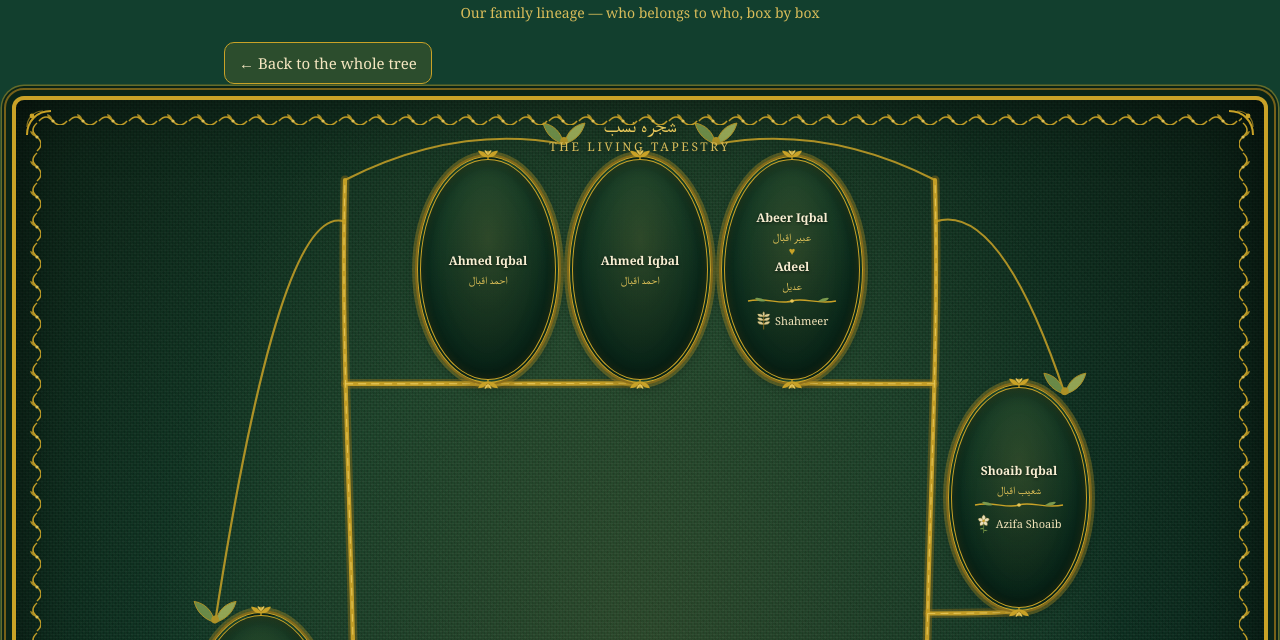
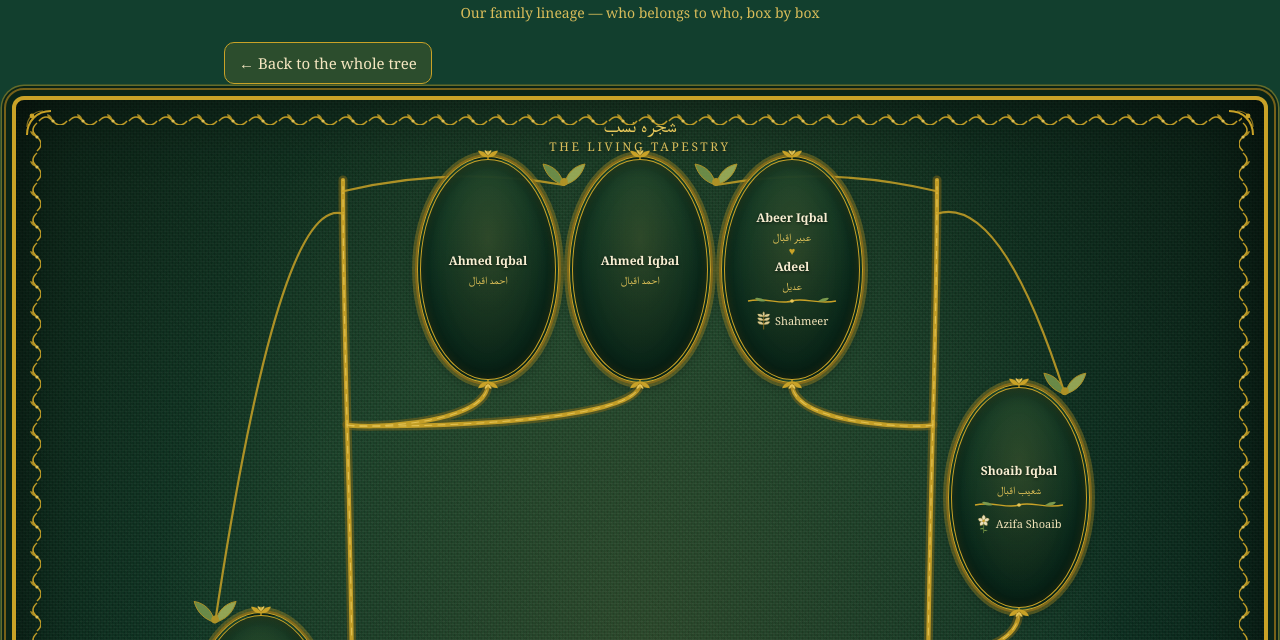
Before and after one commit to Humeraiqbal/shajra-e-nasb, a plain HTML site: page index.html in a window 1280 px wide. Both pictures are taken after a click on the button "Preview the Tapestry". Shown: the part 106-746 px from the top of the page. Drawn offline with Linux system fonts and the light colour scheme.

Commit message:
Tapestry form fix 5: limbs from disc sides, twigs rise into oval tips, roots narrowed

```diff
--- a/index.html
+++ b/index.html
@@ -658,19 +658,23 @@ function drawTree(){
        - THREE-ish SHORT BRANCHES in the zone between the disc and the
          bottom row: the crown (top centre of the centre disc) to each
          bottom-row oval's bottom tip, near-vertical.
-       - TWO MAIN LIMBS leave the crown, dive outward BEHIND the disc
-         (the SVG layer sits under the content, so that stretch is hidden),
-         emerge outside the bottom row — left of its leftmost oval, right
-         of its rightmost — and rise along the sides to the top region.
-       - Every UPPER oval is reached by a TWIG branching off the nearest
-         limb at roughly the oval's own height, ending at its bottom tip.
-         Twigs stay in the upper region; no limb or twig segment crosses
-         the band between the bottom row's bottom edge and the disc top
-         (only the short branches and the trunk live there).
+       - TWO MAIN LIMBS originate at the disc's LEFT and RIGHT edge
+         midpoints, travel outward at disc height, rise in a straight
+         vertical run OUTSIDE the bottom row's horizontal span, and
+         curve inward only once above the bottom row's top edge — so
+         no arc shows in the open zone between the disc top and the
+         bottom row (no smile under the row).
+       - Every UPPER oval is reached by a TWIG that starts on the
+         nearest limb BELOW the oval and bends up to arrive at the
+         oval's bottom tip VERTICALLY (final control point directly
+         below the tip) — never horizontally at an oval's side.
+       - NOTHING is drawn above the heading block's bottom edge (+8):
+         limbs, twigs and filler sprays are all clamped below it.
        - The TRUNK starts at the disc's BOTTOM edge (never crossing the
          disc) and runs to the roots, which fan from its foot to the
-         frame's bottom inner edge, endpoints strictly inside the gap
-         between the two plaques.
+         frame's bottom inner edge, endpoints within the MIDDLE 60%
+         of the gap between the two plaques, each root's x staying
+         inside the gap corridor for its whole descent.
      The stitch/shadow layers reuse the SAME path geometry (a wider stroke
      underneath, a dashed stitch on top) — never translated copies, so no
      doubled lines. Branch paths carry data-part on the main gold layer
@@ -690,6 +694,15 @@ function drawTree(){
   function n(v){ return Math.round(v*10)/10; }
   function rel(r){ return {x:r.left-sr.left, y:r.top-sr.top, w:r.width, h:r.height, cx:r.left-sr.left+r.width/2, b:r.bottom-sr.top, r:r.right-sr.left}; }
   var tr = rel(trunkEl.getBoundingClientRect());
+  /* The heading block: NO tree geometry may rise above its bottom edge
+     (+8px) — no limb or filler ever crosses behind the شجرہ نسب
+     calligraphy. topLim is the ceiling every path point must respect. */
+  var headLim = -Infinity;
+  var headEl = frameEl.querySelector("[data-tapestry-title]");
+  if(headEl && typeof headEl.getBoundingClientRect==="function"){
+    headLim = rel(headEl.getBoundingClientRect()).b + 8;
+  }
+  var topLim = (headLim===-Infinity) ? 10 : headLim;
   var crownX = tr.cx, crownY = tr.y, discBotY = tr.b;
   var W = sr.width, H = sr.height;
   var ovals = [], i;
@@ -722,26 +735,42 @@ function drawTree(){
     paths.branch.push({d: dOf(cubic({x:crownX,y:crownY},{x:o.cx,y:crownY+dy*0.35},{x:o.cx,y:o.b-dy*0.30},{x:o.cx,y:o.b}))});
     bud(o.cx, o.b);
   });
-  /* (b) Two main limbs: crown -> outward behind the disc -> up the sides. */
+  /* (b) Two main limbs. Each ORIGINATES at the disc's side-edge
+     midpoint (its start sits on the disc's rim), travels OUTWARD at
+     disc height, then rises in a straight vertical run OUTSIDE the
+     bottom row's horizontal span, and only curves inward toward the
+     upper ovals once it is ABOVE the bottom row's top edge. So for
+     every point above the disc's top edge and below the bottom row's
+     top, the limb is outside the row's span — no arc ever shows in
+     the open zone between the disc top and the bottom row, and there
+     is no smile under the row. */
   var limbs = {left:null, right:null};
   if(upper.length){
     var bl = Math.min.apply(null, bottomRow.map(function(o){ return o.x; }));
     var br = Math.max.apply(null, bottomRow.map(function(o){ return o.r; }));
-    var rowTop = Math.min.apply(null, bottomRow.map(function(o){ return o.y; }));
-    var sideY = (rowTop + maxB)/2;
     var topY = Math.min.apply(null, upper.map(function(o){ return o.y; }));
+    var discCY = (crownY + discBotY)/2;
+    var botTop = Math.min.apply(null, bottomRow.map(function(o){ return o.y; }));
     function makeLimb(sign){
+      var edgeX = sign<0 ? tr.x : tr.r;
       var sideX = sign<0 ? bl-64 : br+64;
-      var endX = sideX + sign*8, endY = topY + 24;
-      var seg1 = cubic({x:crownX,y:crownY},
-        {x:crownX+sign*190, y:crownY+26},
-        {x:sideX+sign*10, y:crownY+48},
-        {x:sideX, y:sideY});
-      var seg2 = cubic({x:sideX,y:sideY},
-        {x:sideX-sign*8, y:sideY-(sideY-endY)*0.45},
-        {x:endX+sign*6, y:endY+(sideY-endY)*0.30},
+      var joinY = botTop - 30;
+      var endX = sideX + sign*10;
+      var endY = Math.max(topY + 24, topLim);
+      var dx = Math.abs(sideX - edgeX);
+      var seg1 = cubic({x:edgeX, y:discCY},
+        {x:edgeX + sign*dx*0.35, y:discCY},
+        {x:edgeX + sign*dx*0.75, y:discCY},
+        {x:sideX, y:discCY});
+      var seg2 = cubic({x:sideX, y:discCY},
+        {x:sideX, y:discCY - (discCY-joinY)*0.40},
+        {x:sideX, y:joinY + (discCY-joinY)*0.35},
+        {x:sideX, y:joinY});
+      var seg3 = cubic({x:sideX, y:joinY},
+        {x:sideX, y:joinY - (joinY-endY)*0.45},
+        {x:endX, y:endY + (joinY-endY)*0.30},
         {x:endX, y:endY});
-      return {segs:[seg1,seg2], d: 'M'+n(seg1.p0.x)+' '+n(seg1.p0.y)+' '+dSeg(seg1)+' '+dSeg(seg2)};
+      return {segs:[seg1,seg2,seg3], d: 'M'+n(seg1.p0.x)+' '+n(seg1.p0.y)+' '+dSeg(seg1)+' '+dSeg(seg2)+' '+dSeg(seg3)};
     }
     limbs.left = makeLimb(-1);
     limbs.right = makeLimb(1);
@@ -758,13 +787,16 @@ function drawTree(){
     }
     return best;
   }
-  /* (c) Twigs: off the nearest limb at ~the oval's height, to its tip. */
+  /* (c) Twigs: each starts on the nearest limb at a point BELOW the
+     oval's tip, then bends up so its final approach is VERTICAL — the
+     last control point sits directly below the tip (same x, 45px
+     lower) — so a twig always meets its oval at the bottom tip,
+     never horizontally at the oval's side. */
   upper.forEach(function(o){
     var L = (o.cx <= crownX) ? limbs.left : limbs.right;
     if(!L) return;
-    var s = pointOnLimb(L, o.b);
-    var midX = s.x + (o.cx - s.x)*0.5;
-    var d = 'M'+n(s.x)+' '+n(s.y)+' C '+n(midX)+' '+n(s.y)+', '+n(o.cx)+' '+n(s.y+(o.b-s.y)*0.6)+', '+n(o.cx)+' '+n(o.b);
+    var s = pointOnLimb(L, o.b + 45);
+    var d = 'M'+n(s.x)+' '+n(s.y)+' C '+n(s.x)+' '+n(o.b+45)+', '+n(o.cx)+' '+n(o.b+45)+', '+n(o.cx)+' '+n(o.b);
     paths.twig.push({d:d});
     bud(o.cx, o.b);
   });
@@ -779,9 +811,15 @@ function drawTree(){
     var lr = rel(pl.getBoundingClientRect()), rr = rel(pr.getBoundingClientRect());
     if(rr.x - (lr.x + lr.w) > 60){ x0 = lr.x + lr.w + 12; x1 = rr.x - 12; }
   }
+  /* Narrow fan: endpoints within the MIDDLE 60% of the gap, and every
+     control point interpolates between the trunk foot and an endpoint,
+     so each root's x stays inside the gap corridor for its whole
+     descent — the lines never cross the plaques' inner top corners. */
+  var gapW = x1 - x0;
+  var fx0 = x0 + gapW*0.2, fx1 = x1 - gapW*0.2;
   var rootY = H - 8, nR = 8;
   for(i=0;i<nR;i++){
-    var rx = x0 + (x1-x0)*(i/(nR-1));
+    var rx = fx0 + (fx1-fx0)*(i/(nR-1));
     paths.root.push({d: dOf(cubic({x:crownX,y:trunkEndY},
       {x:crownX+(rx-crownX)*0.15, y:trunkEndY+(rootY-trunkEndY)*0.45},
       {x:crownX+(rx-crownX)*0.55, y:trunkEndY+(rootY-trunkEndY)*0.78},
@@ -792,8 +830,13 @@ function drawTree(){
      outermost ones) — inside the canopy, never joining two ovals, never
      floating unattached, never entering the band under the bottom row. */
   function spray(sx,sy,ex,ey){
-    ex = Math.max(18, Math.min(W-18, ex)); ey = Math.max(10, ey);
-    var d = 'M'+n(sx)+' '+n(sy)+' Q '+n((sx+ex)/2)+' '+n(Math.min(sy,ey)-20)+' '+n(ex)+' '+n(ey);
+    ex = Math.max(18, Math.min(W-18, ex));
+    /* Heading ceiling: the endpoint stays 22px below topLim (the leaf
+       glyphs reach ~21px above it) and the curve's control point never
+       rises above topLim either — nothing crosses behind the heading. */
+    ey = Math.max(topLim + 22, ey);
+    var qy = Math.max(topLim, Math.min(sy,ey)-20);
+    var d = 'M'+n(sx)+' '+n(sy)+' Q '+n((sx+ex)/2)+' '+n(qy)+' '+n(ex)+' '+n(ey);
     var leaves = '<g transform="translate('+n(ex)+' '+n(ey)+')"><path d="M0 0 c -11 -3 -18 -10 -21 -21 c 11 2 18 9 21 21 Z" fill="#7a9a4e" stroke="#c9a227" stroke-width="1"/><path d="M0 0 c 11 -3 18 -10 21 -21 c -11 2 -18 9 -21 21 Z" fill="#a9b95e" stroke="#c9a227" stroke-width="1"/><circle cx="0" cy="-3" r="2.8" fill="#c9a227"/></g>';
     paths.filler.push({d:d, leaves:leaves});
   }
@@ -920,9 +963,8 @@ function renderPreview(){
     cornerSVG("tl")+cornerSVG("tr")+cornerSVG("bl")+cornerSVG("br")+
     borderVineHTML()+
     '<svg class="ttree-measured" data-tree-svg viewBox="0 0 1000 1000" preserveAspectRatio="none" aria-hidden="true">'+treeFallbackInner(rowsMeta)+'</svg>'+
-    '<div class="tapestry-title tcontent"><div class="ur" lang="ur" dir="rtl">شجرہ نسب</div><div class="en">THE LIVING TAPESTRY</div></div>'+
+    '<div class="tapestry-title tcontent" data-tapestry-title="1"><div class="ur" lang="ur" dir="rtl">شجرہ نسب</div><div class="en">THE LIVING TAPESTRY</div></div>'+
     '<div class="band-rows tcontent">'+rowsHTML+'</div>'+
-    vineSVG()+
     '<div class="tcontent" style="display:flex;justify-content:center">'+coupleOvalHTML(c[0],c[1],true)+'</div>'+
     '<div class="roots tcontent">'+
       '<div class="root-side" id="root-mustafa" data-plaque-left="1">'+
```
